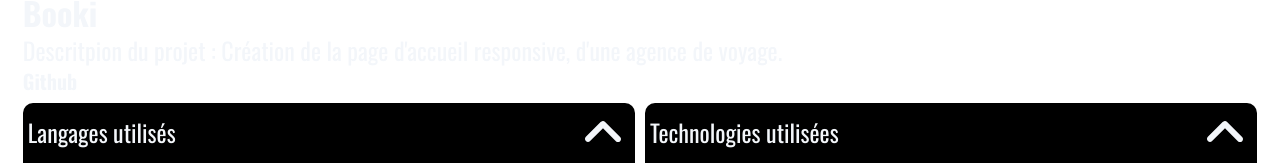
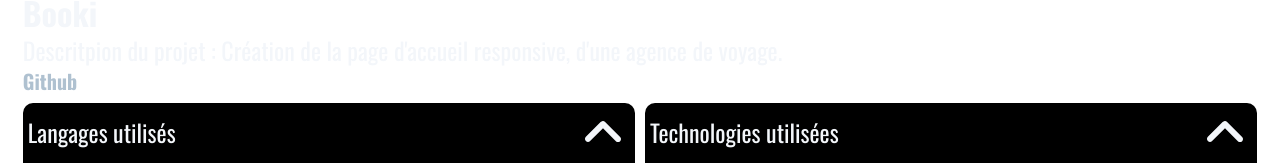
Before and after one commit to Poussin-5/OCProjet8, a React (Create React App) app: page /projet/1 in a window 1280 px wide. Shown: the part 976-1141 px from the top of the page. Built offline with nearby package versions, Linux system fonts and the light colour scheme.

Commit message:
Update project-txt.scss

```diff
--- a/src/components/project-txt/project-txt.scss
+++ b/src/components/project-txt/project-txt.scss
@@ -23,11 +23,11 @@
       font-size: 20px;
       text-decoration: none;
       font-weight: bold;
-      color: var(--fourth-color);
+      color: var(--third-color);
       width: 5%;
     }
     a:hover {
-      color: var(--third-color);
+      color: var(--first-color);
     }
   }
   .project-add {
```
